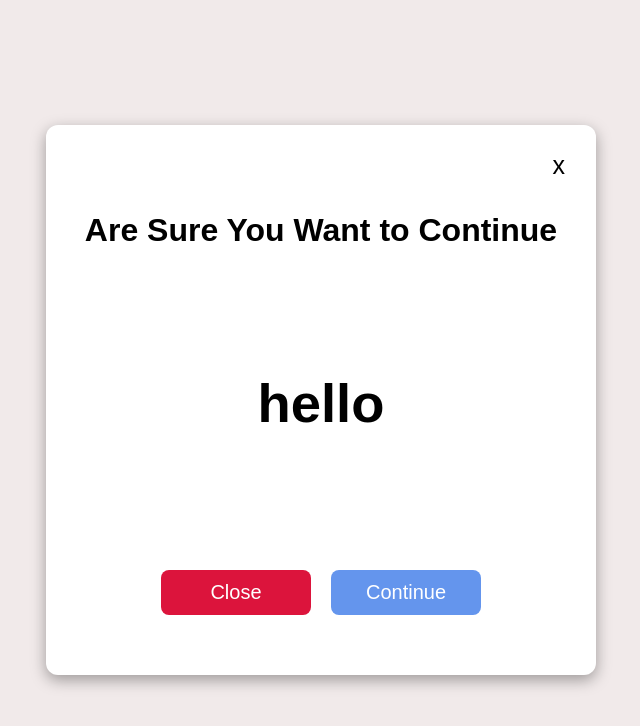
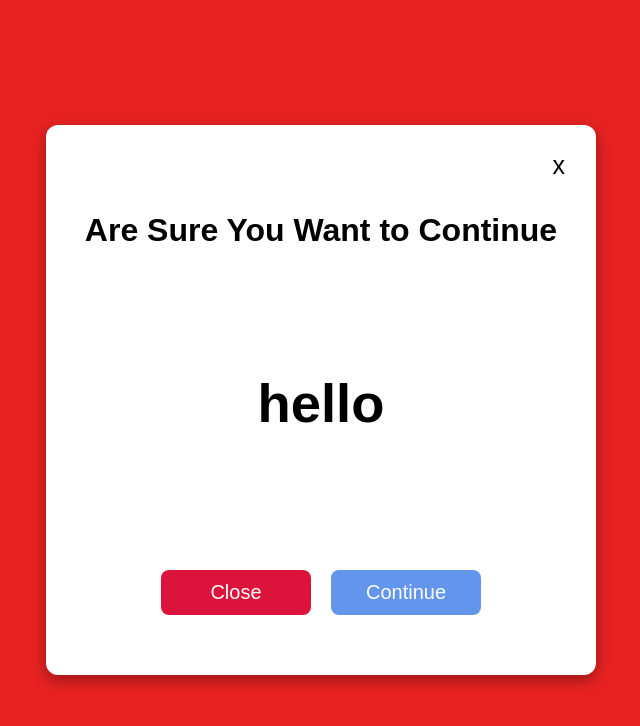
Before and after one commit to Srikanth374/pop-up, a React (Create React App) app: page / in a window 1280 px wide. Both pictures are taken after a click on the button "Open". Shown: the top 726 px of the page, without its empty margins (319-959 px from the left). Built offline with nearby package versions, Linux system fonts and the light colour scheme.

Commit message:
color change

```diff
--- a/src/components/modal.css
+++ b/src/components/modal.css
@@ -1,7 +1,7 @@
 .ModalPopUp {
     width: 100vw;
     height: 100vh;
-    background-color: #f1eaea;
+    background-color: #e82222;
     position: fixed;
     display: flex;
     justify-content: center;
```
